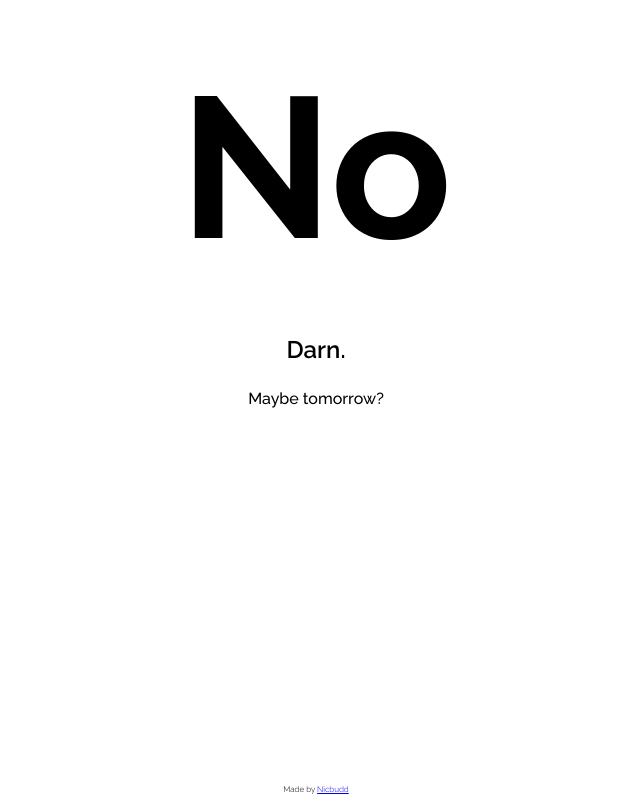
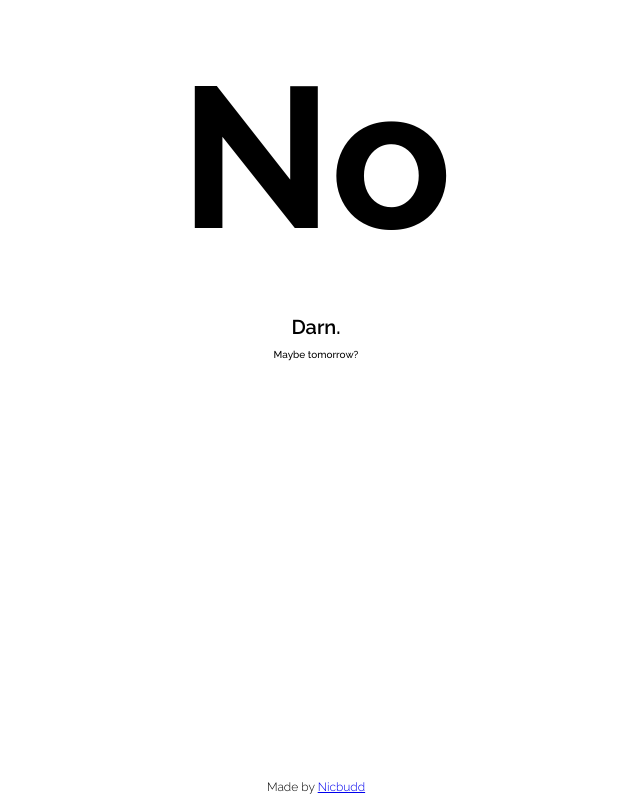
Before and after one commit to Nicbudd/IsTodayFridayThe13th, a plain HTML site: page index.html in a window 1280 px wide. Shown: the whole page, without its empty margins (324-964 px from the left). Drawn offline with Linux system fonts and the light colour scheme.

Commit message:
sdfgdfgdf

```diff
--- a/index.html
+++ b/index.html
@@ -26,30 +26,21 @@ body {
 
 h1{
 	font-weight: 700;
-	font-size: 200px;
 	margin: auto;
-	margin-top: 50px;
-	margin-bottom: 50px;
 }
 
 h2{
 	font-weight: 600;
-	font-size: 24px;
 	margin: auto;
-	margin-top: 25px;
-	margin-bottom: 25px;
 }
 
 h3{
 	font-weight: 500;
-	font-size: 16px;
 	margin: auto;
-	margin-top: 10px;
-	margin-bottom: 10px;
 }
 
 p {
-	font-size: 8px;
+	font-size: 12px;
 	font-weight: 300;
 	margin: auto;
 	position: fixed;
@@ -67,8 +58,10 @@ p {
 
 <script>
 
+function load() {
 
-function load() {
+	sizeText();
+
 	var result = document.getElementById('result');
 	var darnElement = document.getElementById('darn');
 	var tomorrowElement = document.getElementById('tomorrow');
@@ -94,6 +87,38 @@ function load() {
 	result.innerHTML = output
 	darnElement.innerHTML = darn
 	tomorrowElement.innerHTML = tomorrow
+
+
+
+}
+
+window.onresize = function(){sizeText()};
+
+function sizeText() {
+
+	var width = window.innerWidth
+	var height = window.innerHeight
+	//short for criticalDimension
+	var critDim
+
+	if (width < height){
+		critDim = width
+	} else {
+		critDim = height
+	}
+
+	h1Size = (critDim + 200) * 0.2
+	h2Size = h1Size * 0.1
+	h3Size = h2Size * 0.5
+
+	h1Margin = h1Size * 0.2
+	h2Margin = h2Size * 0.5
+	h3Margin = h3Size * 0.5
+
+	var css = document.createElement('style');
+	css.innerHTML = `h1{font-size: ${h1Size}px; margin-top: ${h1Margin}px; margin-bottom: ${h1Margin}px;} h2{font-size: ${h2Size}px; margin-top: ${h2Margin}px; margin-bottom: ${h2Margin}px;} h3{font-size: ${h3Size}px; margin-top: ${h3Margin}px; margin-bottom: ${h3Margin}px;}`;
+	document.body.appendChild(css);
+
 }
 
 </script>
```
